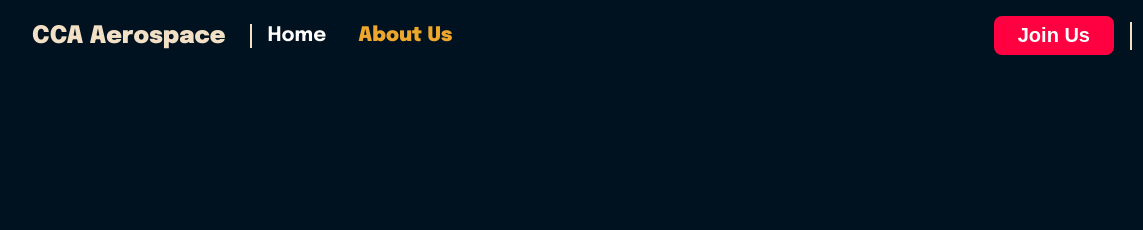
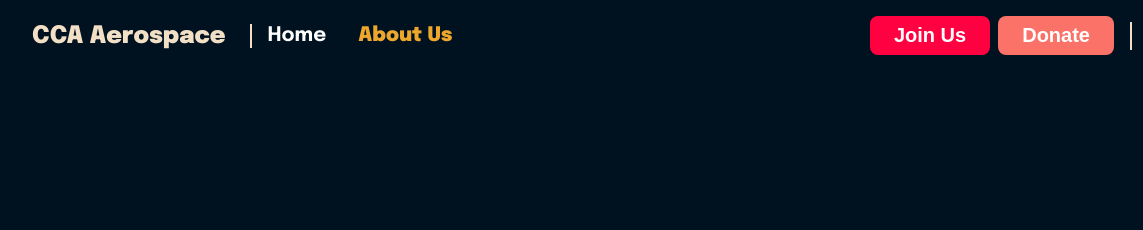
Before and after one commit to cca-aerospace/website, an Eleventy site: page src/about-us.njk in a window 1280 px wide. Shown: the top 230 px of the page, 0-1143 px from the left. Built offline with nearby package versions, Linux system fonts and the light colour scheme; Eleventy itself is replaced by a stand-in of ours; files that its build step writes are made by us from their sources.

Commit message:
add donate button

```diff
--- a/src/_includes/navbar.njk
+++ b/src/_includes/navbar.njk
@@ -33,9 +33,14 @@
         <div class="right">
             <ul>
                 <li>
-                    <a href="/join">
-                        <button class="button-primary">Join Us</button>
-                    </a>
+                    <ul class="button-group">
+                        <a href="/join">
+                            <button class="button-primary">Join Us</button>
+                        </a>
+                        <a href="https://hcb.hackclub.com/donations/start/cca-aerospace" target="_blank">
+                            <button class="button-secondary">Donate</button>
+                        </a>
+                    </ul>
                 </li>
                 <li class="socials-container">
                     <div class="socials">
--- a/src/about-us.njk
+++ b/src/about-us.njk
@@ -50,7 +50,7 @@ eleventyNavigation:
         </div>
         <div class="person">
           <img src="/img/about-us/teja.jpg"/>
-          <h3>Teja</h3>
+          <h3>Teja Yaramada</h3>
           <h4>Treasurer</h4>
         </div>
 
--- a/src/css/about-us.css
+++ b/src/css/about-us.css
@@ -31,6 +31,7 @@
   border-radius: 100% !important;
   height: 10rem;
   width: 10rem !important;
+  object-fit: cover;
 }
 
 @media (max-width: 768px) {
--- a/src/css/index.css
+++ b/src/css/index.css
@@ -3,6 +3,8 @@
 :root {
   --bg: #001220;
   --cherry: #ff0040;
+  --vampire: #fa7268;
+  --blood: #ef5f67;
   --marigold: #eca72c;
   --crimson: #8b0216;
   --chalk: #f1e0c5;
@@ -56,6 +58,24 @@ p.text {
 .button-primary:hover {
   background-color: var(--crimson);
 }
+
+.button-secondary {
+  background-color: var(--vampire);
+  color: #ffffff;
+  border: none;
+  padding: 0.75rem 2rem;
+  border-radius: 0.5rem;
+  font-size: 1.25rem;
+  font-weight: 700;
+  width: 100%;
+  transition: 0.3s;
+  cursor: pointer;
+}
+
+.button-secondary:hover {
+  background-color: var(--blood);
+}
+
 
 .navbar {
   position: fixed;
@@ -127,7 +147,8 @@ p.text {
   justify-content: space-between;
 }
 
-.navbar .button-primary {
+.navbar .button-primary,
+.navbar .button-secondary {
   padding: 0.5rem 1.5rem;
   font-weight: 700;
 }
@@ -137,6 +158,10 @@ p.text {
   display: flex;
   align-items: center;
   justify-content: center;
+}
+
+.navbar .button-group {
+  gap: 0.5rem;
 }
 
 .navbar .socials-container {
```
